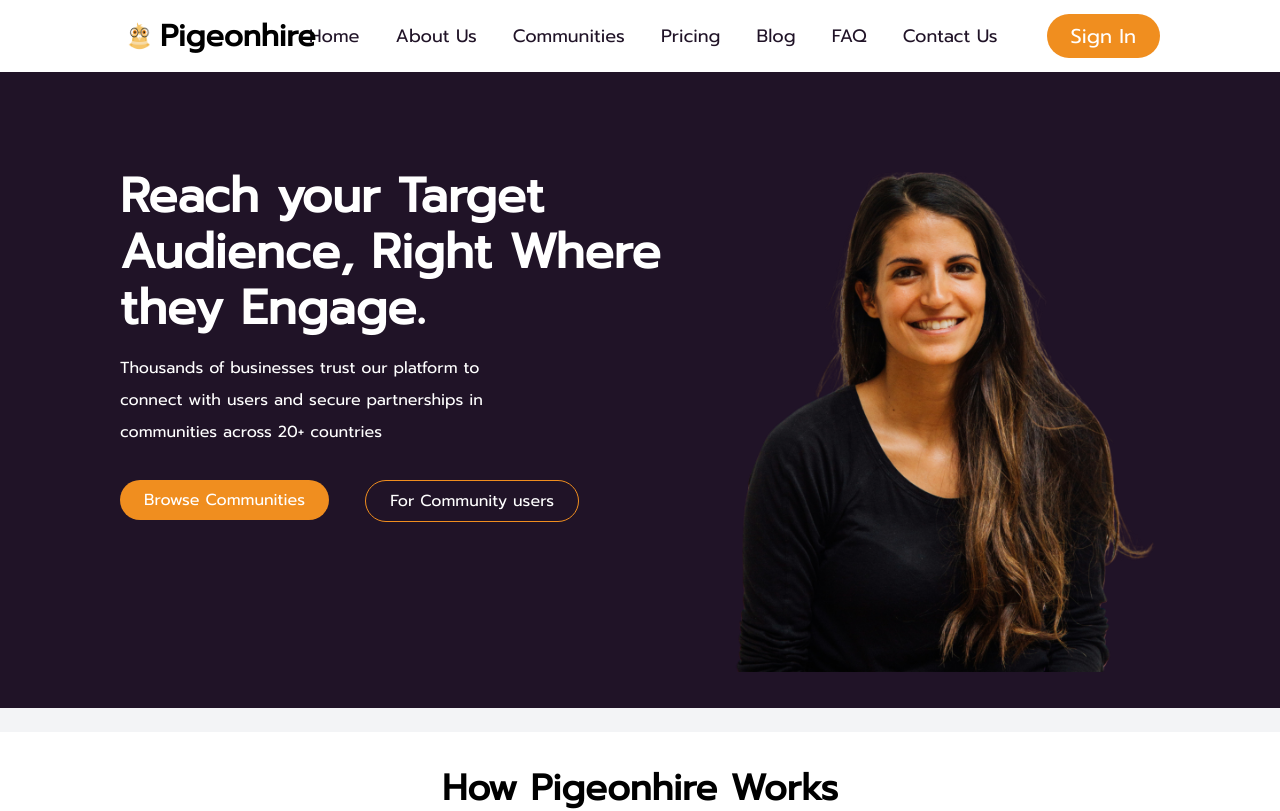
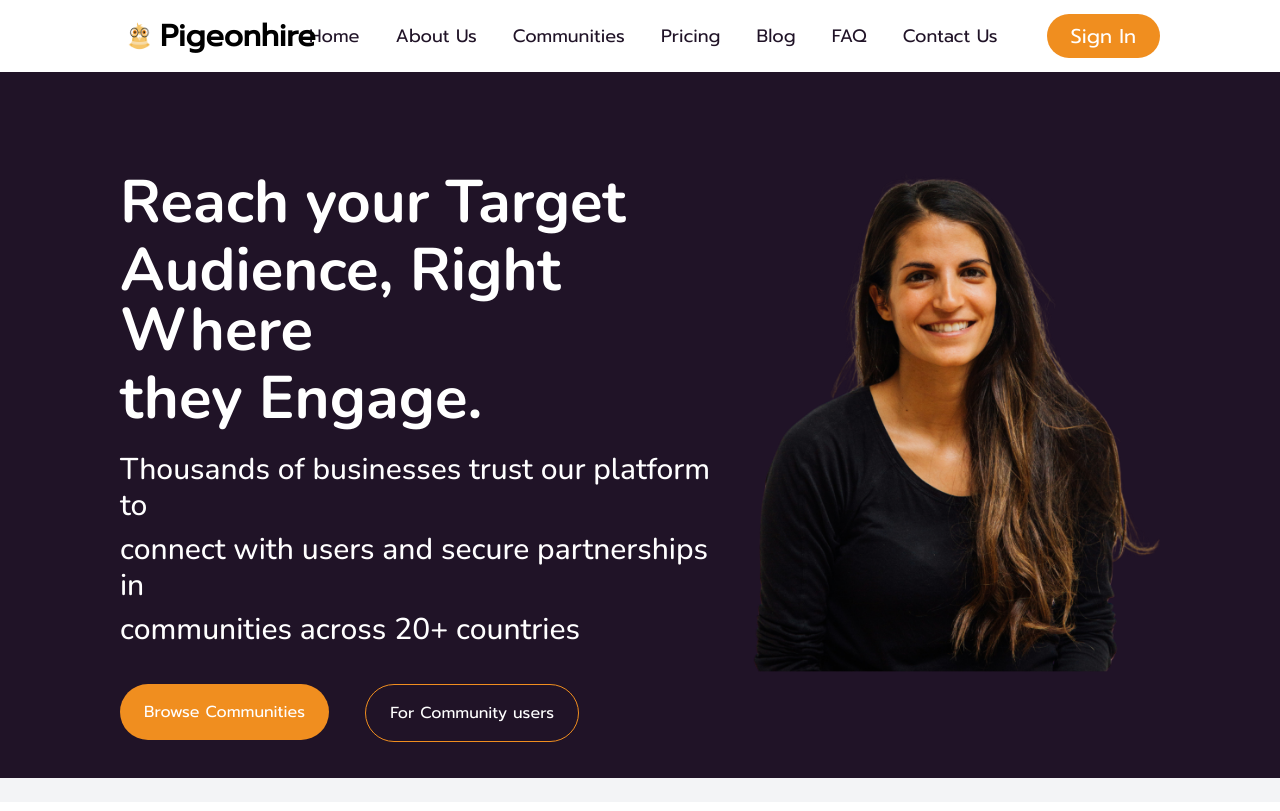
Before and after one commit to Eyohen/pigeonhire, a React (Vite) app: page / in a window 1280 px wide. Shown: the top 811 px of the page. Built offline with nearby package versions, Linux system fonts and the light colour scheme.

Commit message:
hero section

```diff
--- a/index.html
+++ b/index.html
@@ -1,8 +1,14 @@
-<!doctype html>
+<!DOCTYPE html>
 <html lang="en">
   <head>
     <meta charset="UTF-8" />
     <link rel="icon" type="image/svg+xml" href="/vite.svg" />
+    <link rel="preconnect" href="https://fonts.googleapis.com" />
+    <link rel="preconnect" href="https://fonts.gstatic.com" crossorigin />
+    <link
+      href="https://fonts.googleapis.com/css2?family=Nunito:ital,wght@0,200..1000;1,200..1000&display=swap"
+      rel="stylesheet"
+    />
     <meta name="viewport" content="width=device-width, initial-scale=1.0" />
     <title>Vite + React</title>
   </head>
--- a/src/components/Hero.jsx
+++ b/src/components/Hero.jsx
@@ -8,21 +8,21 @@ const Hero = () => {
     <div className='flex justify-between'>
 
     <div className='mt-16'>
-    <p className='text-white text-5xl font-bold'>Reach your Target</p>
-    <p className='text-white text-5xl font-bold mt-2'>Audience, Right Where</p>
-    <p className='text-white text-5xl font-bold mt-2'>they Engage.</p>
+    <p className='text-white text-6xl font-bold font-nunito'>Reach your Target</p>
+    <p className='text-white text-6xl font-bold mt-2 font-nunito'>Audience, Right Where</p>
+    <p className='text-white text-6xl font-bold mt-2 font-nunito'>they Engage.</p>
 
-    <p className='text-white text-md mt-6'>Thousands of businesses trust our platform to</p>
-    <p className='text-white text-md mt-2'>connect with users and secure partnerships in</p>
-    <p className='text-white text-md mt-2'>communities across 20+ countries</p>
+    <p className='text-white text-3xl font-medium mt-6 font-nunito'>Thousands of businesses trust our platform to</p>
+    <p className='text-white text-3xl mt-2 font-medium font-nunito'>connect with users and secure partnerships in</p>
+    <p className='text-white text-3xl mt-2  font-medium font-nunito'>communities across 20+ countries</p>
 
     <div className='md:flex gap-x-0 md:gap-x-9 md:space-y-0 space-y-4 mt-9'>
         <div>
-        <button className='bg-[#F08E1F] text-white rounded-full px-6 py-2'>Browse Communities</button>
+        <button className='bg-[#F08E1F] text-white rounded-full px-6 py-4'>Browse Communities</button>
         </div>
 
         <div>
-        <button className='border border-[#F08E1F] text-white rounded-full px-6 py-2'>For Community users</button>
+        <button className='border border-[#F08E1F] text-white rounded-full px-6 py-4'>For Community users</button>
         </div>
 
         </div>
--- a/src/components/Navbar.jsx
+++ b/src/components/Navbar.jsx
@@ -35,7 +35,7 @@ const Navbar = () => {
 
 
         <div className='flex gap-9 items-center px-6 '>
-          <p className='text-[#201327] text-lg font-light hidden md:block'>Home</p>
+         <Link to={'/'}> <p className='text-[#201327] text-lg font-light hover:text-[#F08E1F] hidden md:block'>Home</p></Link>
           <p className='text-[#201327] text-lg font-light hidden md:block'>About Us</p>
           <p className='text-[#201327] text-lg font-light hidden md:block'>Communities</p>
           <Link to={'/pricing'}><p className='text-[#201327] text-lg font-light hover:text-[#F08E1F] hidden md:block'>Pricing</p></Link>
--- a/tailwind.config.js
+++ b/tailwind.config.js
@@ -8,7 +8,8 @@ export default {
     extend: {
      fontFamily:{
       //   body: ['Nunito']
-      'Prompt':['Prompt']
+      'Prompt':['Prompt'],
+      nunito: ['Nunito'],
       }
     },
   },
```
